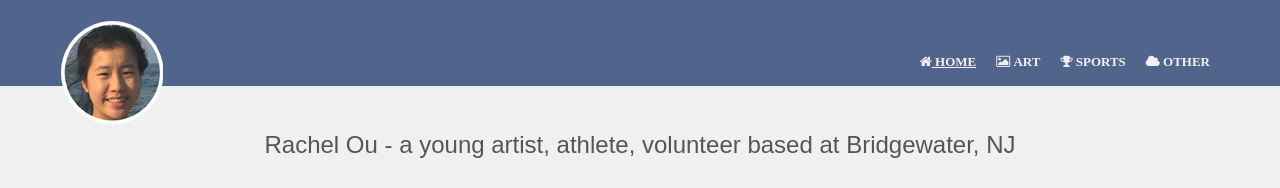
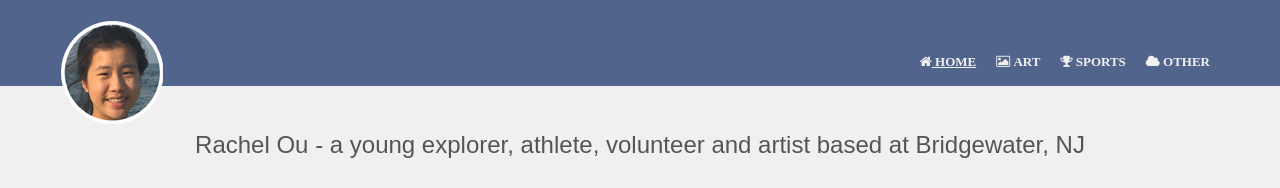
Before and after one commit to rachelo2004/RachelOu, a plain HTML site: page index.html in a window 1280 px wide. Shown: the top 188 px of the page. Drawn offline with nearby package versions, Linux system fonts and the light colour scheme; a web font is replaced by a local one.

Commit message:
Update index.html
for professor

```diff
--- a/index.html
+++ b/index.html
@@ -40,7 +40,8 @@
     </div>
 	</header>
 	<div class="slide-wrap" style="margin-top:100px; font-size:x-large">
-	<p style="text-align:center"><br> Rachel Ou - a young artist, athlete, volunteer based at Bridgewater, NJ</p>
+	<p style="text-align:center"><br> Rachel Ou - a young explorer, athlete, volunteer and artist based at Bridgewater, NJ</p>
+		<!--<p style="text-align:center"><br> Rachel Ou - a young artist, athlete, volunteer based at Bridgewater, NJ</p>-->
 	</div>
 	<br>
 	<div class="center">
```
